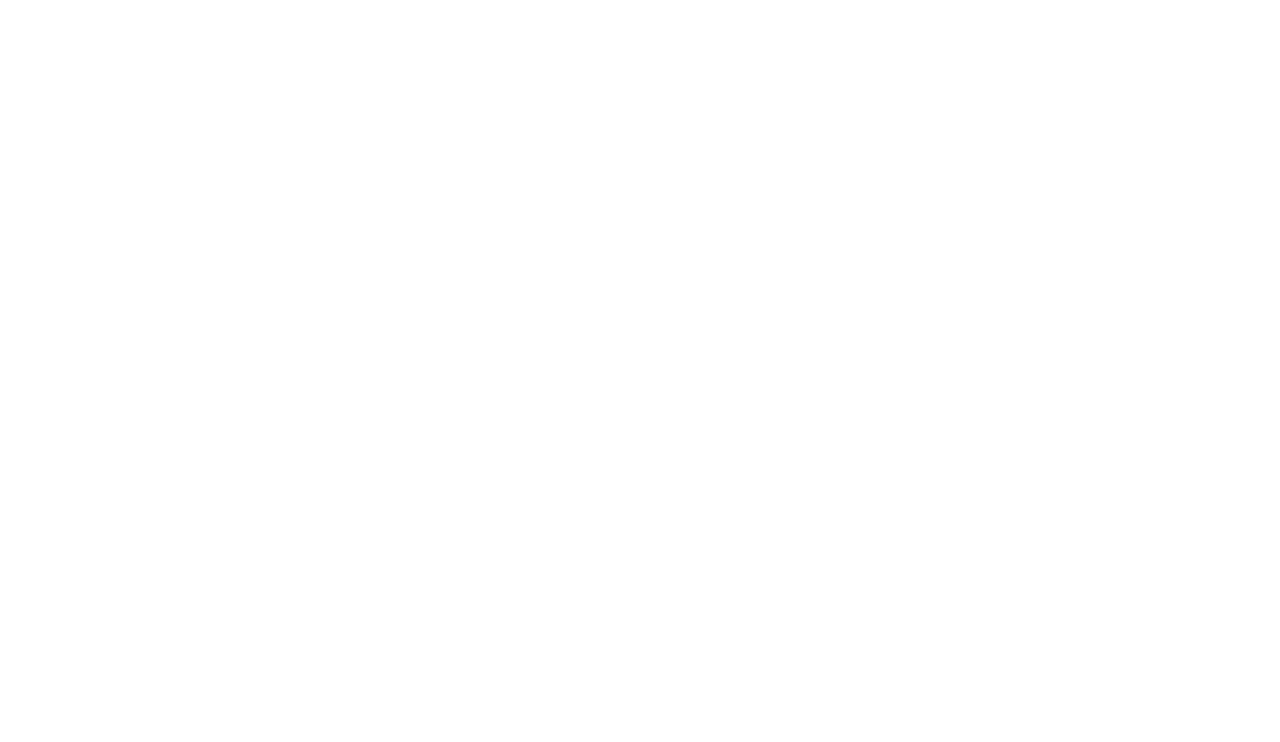
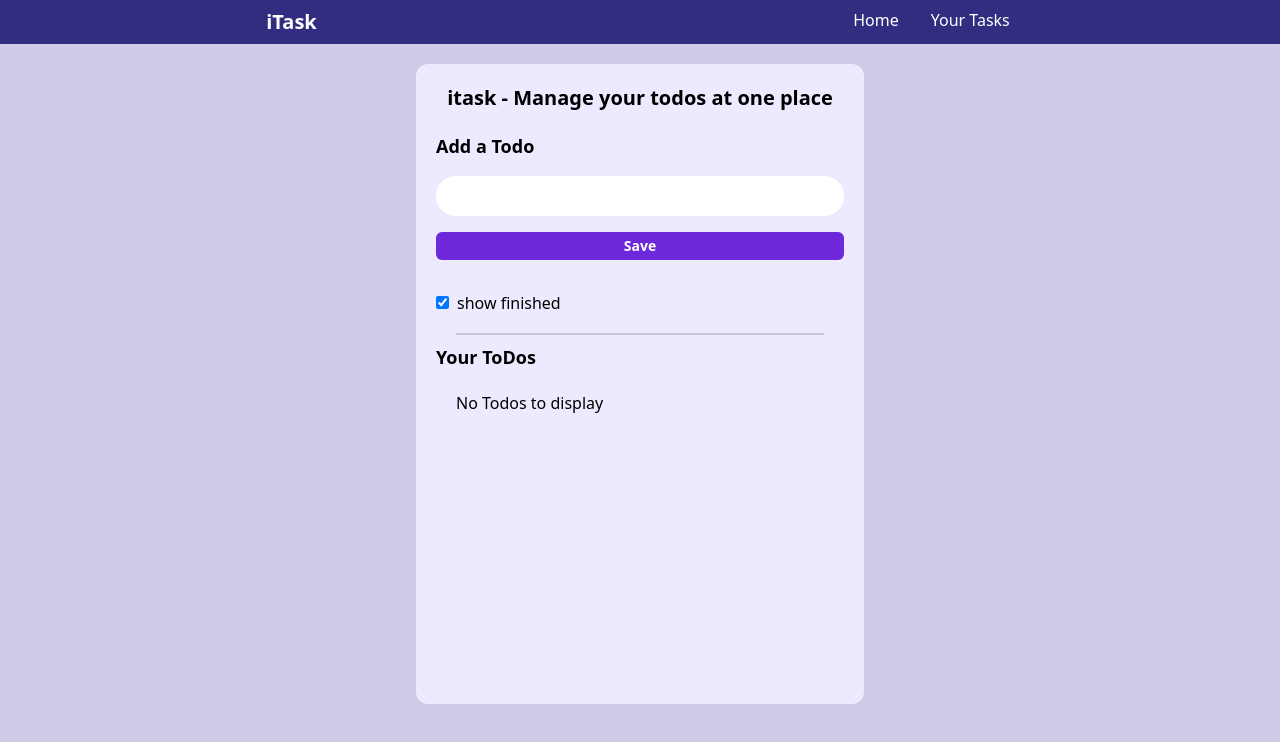
Before and after one commit to Adarsh5415/TodoApp, a plain HTML site: page index.html in a window 1280 px wide. Drawn offline with Linux system fonts and the light colour scheme; the site is published under a folder, as on GitHub Pages, so addresses that start at the root find nothing.

Commit message:
Update index.html

```diff
--- a/index.html
+++ b/index.html
@@ -5,8 +5,8 @@
     <link rel="icon" type="image/svg+xml" href="/vite.svg" />
     <meta name="viewport" content="width=device-width, initial-scale=1.0" />
     <title>iTask - Your Task Planner</title>
-    <script type="module" crossorigin src="/assets/index-Czrcc5Ii.js"></script>
-    <link rel="stylesheet" crossorigin href="/assets/index-D8Mm4QKK.css">
+    <script type="module" crossorigin src="./assets/index-Czrcc5Ii.js"></script>
+    <link rel="stylesheet" crossorigin href="./assets/index-D8Mm4QKK.css">
   </head>
   <body>
     <div id="root"></div>
```
